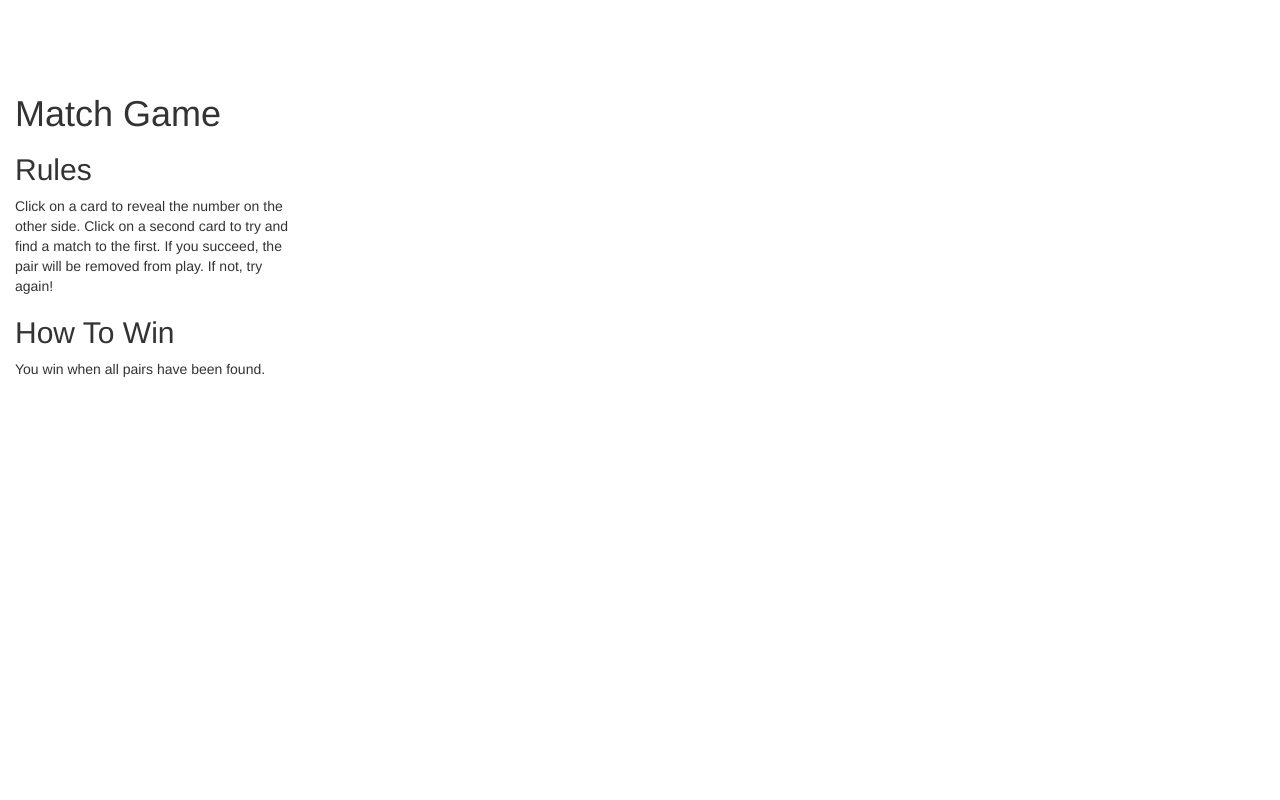
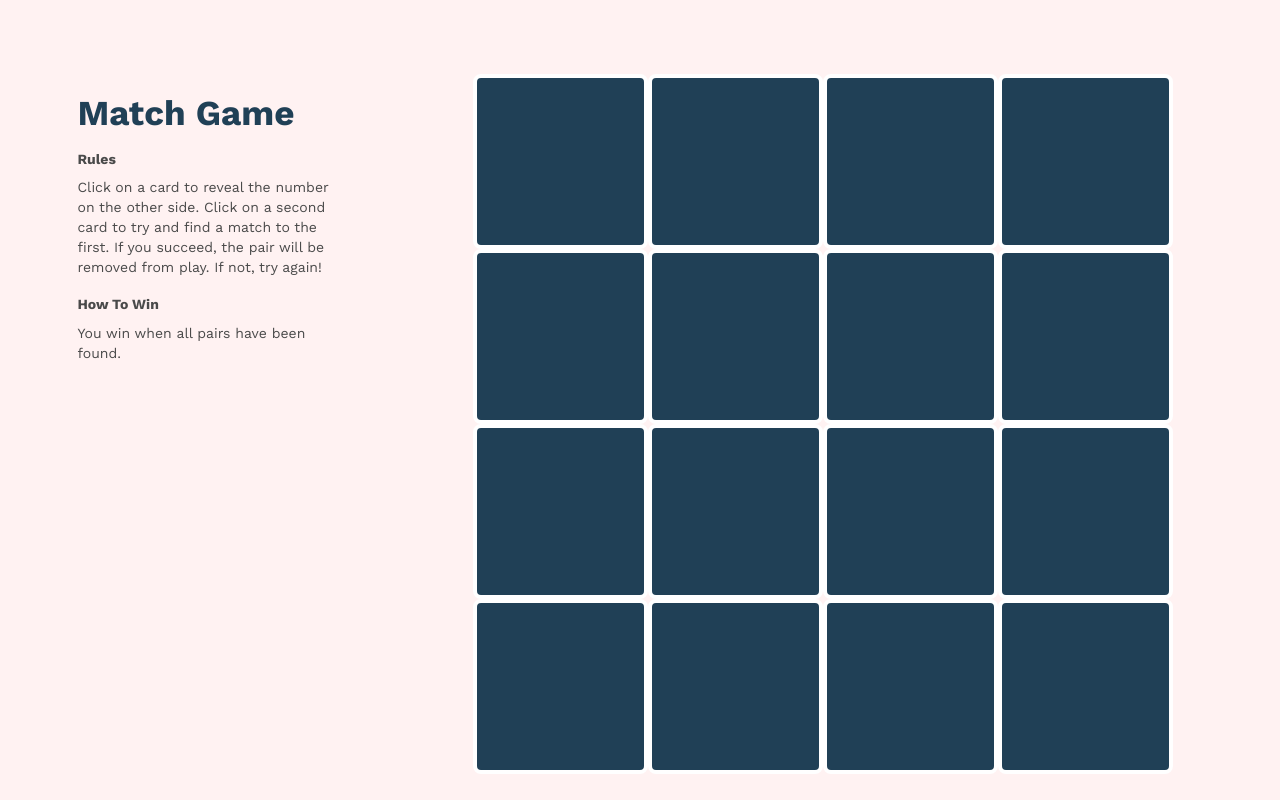
Before and after one commit to robersonj/matchgame, a plain HTML site: page index.html in a window 1280 px wide. Drawn offline with nearby package versions, Linux system fonts and the light colour scheme.

Commit message:
Formatted Instructions and Game section cards.

```diff
--- a/index.html
+++ b/index.html
@@ -9,41 +9,33 @@
   <link rel="stylesheet" href="./resources/css/style.css">
 </head>
 <body>
-  <div class="container-fluid">
-      <div class="row col-sm-12 col-md-3">
+    <main class="flex">
         <div class="instructions">
             <h1>Match Game</h1>
             <h2>Rules</h2>
             <p>Click on a card to reveal the number on the other side. Click on a second card to try and find a match to the first. If you succeed, the pair will be removed from play. If not, try again!</p>
-
             <h2>How To Win</h2>
-
             <p>You win when all pairs have been found.</p>
         </div>
-            <div id="game" class="col-md-9 col-sm-12">
-               <div class="row">
-                    <div class="card col-lg-3"></div>
-                    <div class="card col-lg-3"></div>
-                    <div class="card col-lg-3"></div>
-                    <div class="card col-lg-3"></div>
-                    <div class="card col-lg-3"></div>
-                    <div class="card col-lg-3"></div>
-                    <div class="card col-lg-3"></div>
-                    <div class="card col-lg-3"></div>
-                    <div class="card col-lg-3"></div>
-                    <div class="card col-lg-3"></div>
-                    <div class="card col-lg-3"></div>
-                    <div class="card col-lg-3"></div>
-                    <div class="card col-lg-3"></div>
-                    <div class="card col-lg-3"></div>
-                    <div class="card col-lg-3"></div>
-                    <div class="card col-lg-3"></div>
-
+        <div id="game" class="flex">
+            <div class="card"></div>
+            <div class="card"></div>
+            <div class="card"></div>
+            <div class="card"></div>
+            <div class="card"></div>
+            <div class="card"></div>
+            <div class="card"></div>
+            <div class="card"></div>
+            <div class="card"></div>
+            <div class="card"></div>
+            <div class="card"></div>
+            <div class="card"></div>
+            <div class="card"></div>
+            <div class="card"></div>
+            <div class="card"></div>
+            <div class="card"></div>
         </div>
-
-            </div>
-      </div>
-  </div>
+    </main>
 
   <script
     src="https://code.jquery.com/jquery-3.1.1.min.js"
--- a/resources/css/style.css
+++ b/resources/css/style.css
@@ -1,6 +1,7 @@
 * {
-    background color: rgb(255, 242, 242);
     font-family: 'Work Sans', sans-serif;
+    background-color: rgb(255, 242, 242);
+
 }
 
 body {
@@ -10,3 +11,56 @@ body {
 html {
     font-size: 14px;
 }
+
+main {
+    justify-content: space-around;
+}
+
+.flex {
+    display: flex;
+}
+
+
+/* Instructions */
+
+.instructions {
+    flex: 1;
+    padding: 0 20px;
+    max-width: 300px;
+}
+
+.instructions h1 {
+    font-weight: bold;
+    font-size: 2.5rem;
+    color: rgb(32, 64, 86)
+}
+
+.instructions h2 {
+    font-size: 1rem;
+    font-weight: bold;
+}
+
+.instructions h2,
+.instructions p {
+    color: rgb(74, 74, 74);
+}
+
+/* Cards */
+
+#game {
+    flex-wrap: wrap;
+    flex: 3;
+    max-width: 750px;
+}
+
+.card {
+    width: 12.5rem;
+    height: 12.5rem;
+    background-color: rgb(32, 64, 86);
+    border: 4px solid #fff;
+    border-radius: 8px;
+}
+
+.game {
+
+}
```
Lines whose indentation alone changed are shown as unchanged.
